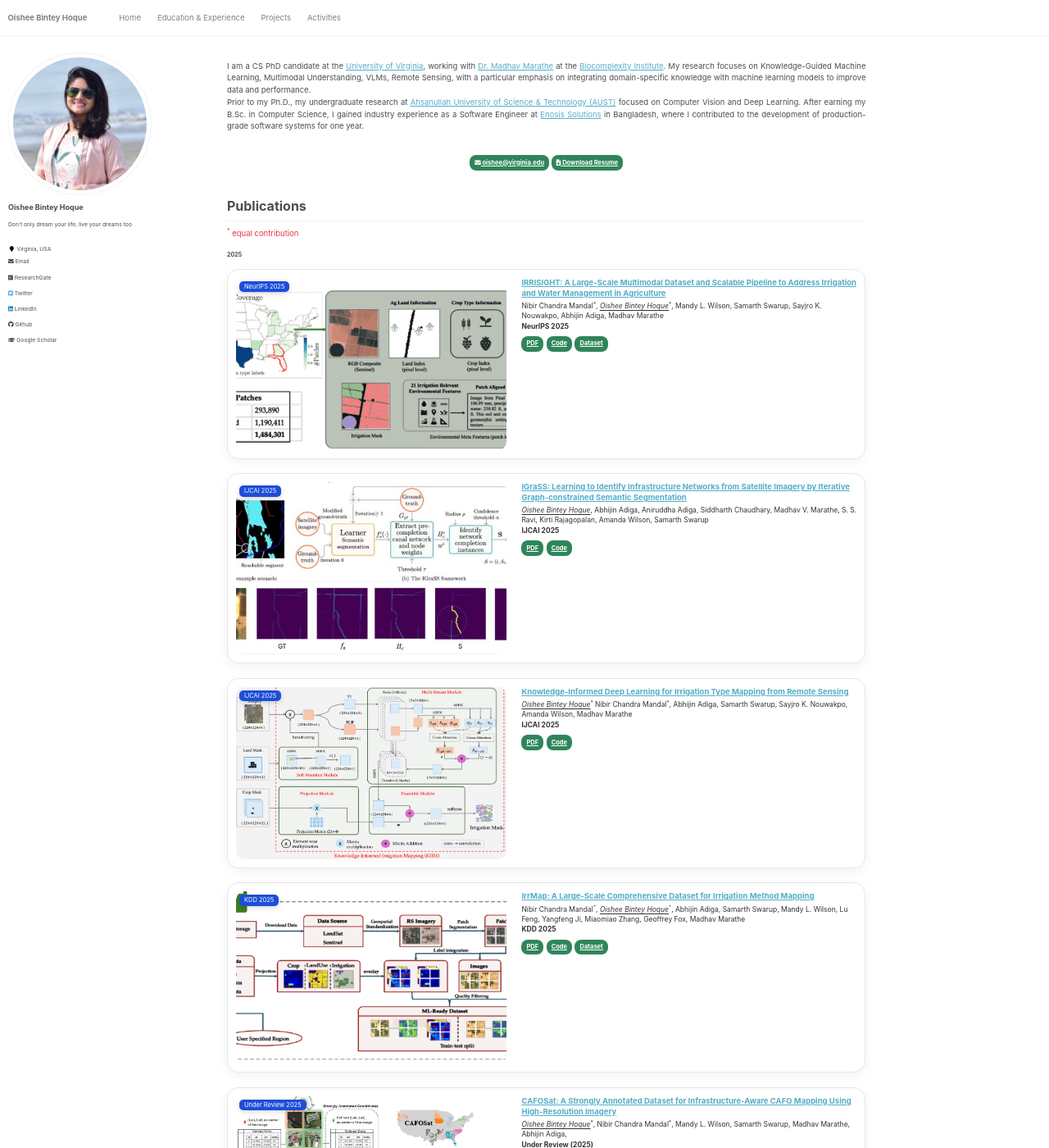
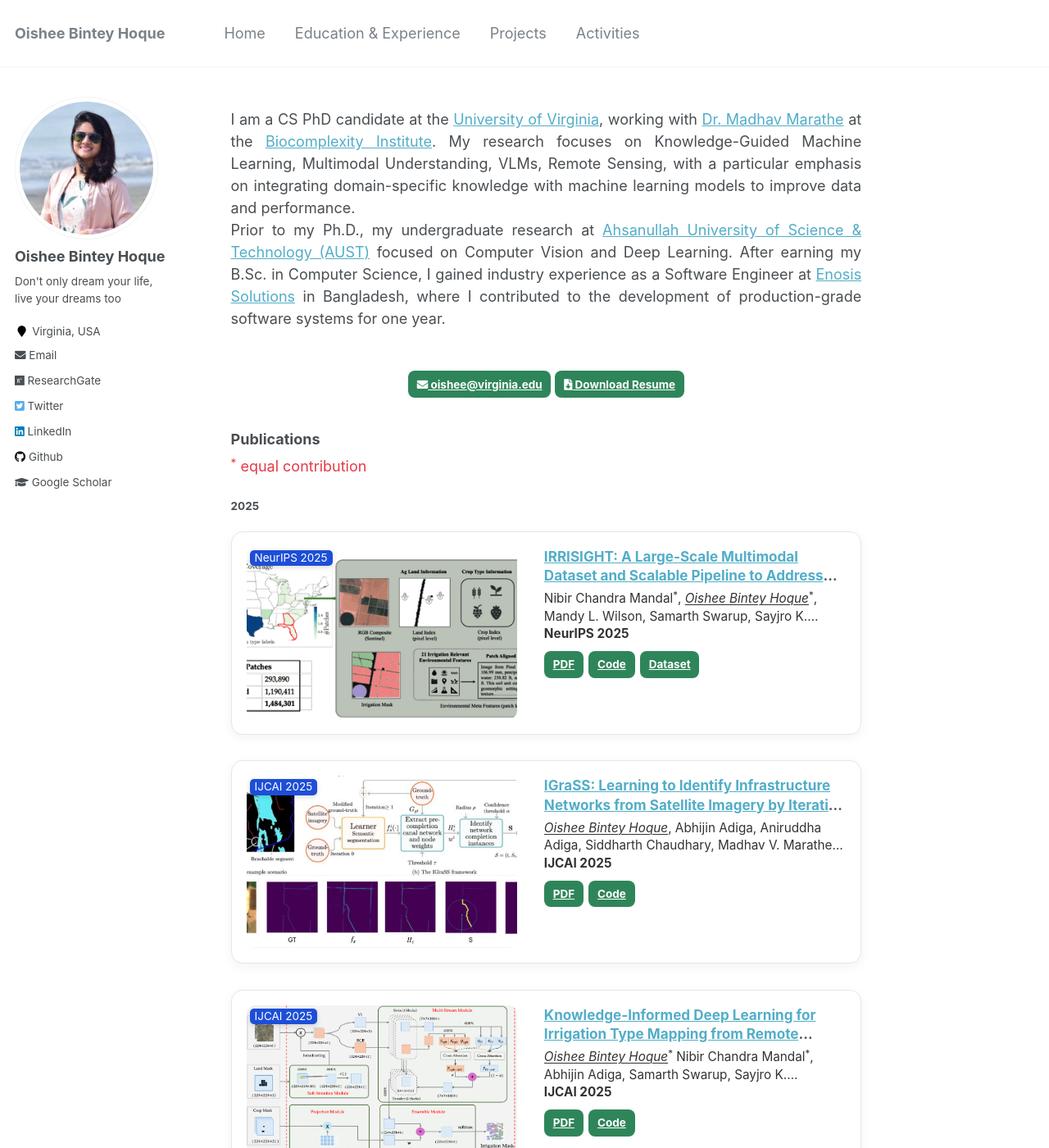
Before and after one commit to oishee-hoque/oishee-hoque.github.io, a Jekyll site: the page built from _pages/about.md, in a window 1280 px wide and 1400 px high. Shown: the whole window at 82% size. Built offline with Jekyll 4.4.1, drawn with Linux system fonts in a browser that asks for light colours; some of the changed text lies outside the part shown.

Commit message:
update about.md

```diff
--- a/_includes/head/custom.html
+++ b/_includes/head/custom.html
@@ -23,7 +23,7 @@
 <meta name="msapplication-config" content="{{ base_path }}/images/browserconfig.xml?v=M44lzPylqQ">
 <meta name="theme-color" content="#ffffff">
 <link rel="stylesheet" href="{{ base_path }}/assets/css/academicons.css"/>
-<link rel="stylesheet" href="{{ base_path }}/assets/css/custom.css"/>
+<!-- <link rel="stylesheet" href="{{ base_path }}/assets/css/custom.css"/> -->
 
 
 <script type="text/x-mathjax-config"> MathJax.Hub.Config({ TeX: { equationNumbers: { autoNumber: "all" } } }); </script>
--- a/_pages/about.md
+++ b/_pages/about.md
@@ -35,7 +35,7 @@ Prior to my Ph.D., my undergraduate research at <a href="http://aust.edu/">Ahsan
 <!-- <a href="https://oishee-hoque.github.io/publications/"> <img src="https://oishee-hoque.github.io/images/pubs.png" alt="Publication Venues"
 	title="Publication Venues" width="600" height="200"> </a> -->
 
-## Publications
+### Publications
 <p class="contrib-note" style="color:#e63946;">
   <sup>*</sup> equal contribution
 </p>
--- a/assets/css/custom.css
+++ /dev/null
@@ -1,43 +0,0 @@
-/* Base font size (everything scales from this) */
-html { font-size: 10px; }   /* default is 16px; try 15 or 14 */
-
-/* Headings a bit smaller */
-h1 { font-size: 1.9rem; }
-h2 { font-size: 1.6rem; }
-h3 { font-size: 1.3rem; }
-
-/* Optional: tighter body text in posts/pages */
-.page__content { font-size: 0.95rem; line-height: 1.55; }
-
-/* Optional: smaller nav/sidebar text */
-.masthead, .site-nav { font-size: 0.95rem; }
-.sidebar { font-size: 0.9rem; }
-
-/* Mobile tweaks */
-@media (max-width: 640px) {
-  html { font-size: 14px; }
-}
-/* center the row */
-.contact-cta {
-  text-align: center;
-  margin: 1rem 0 1.25rem;
-}
-
-/* ghost/transparent buttons */
-.btn--ghost,
-.btn--ghost-primary {
-  background: transparent !important;
-  color: #2f855a;                /* primary green */
-  border-color: #2f855a;
-}
-
-.btn--ghost-primary {
-  color: #1d4ed8;                /* blue accent for primary */
-  border-color: #1d4ed8;
-}
-
-.btn--ghost:hover        { background: rgba(47,133,90,0.08) !important; }
-.btn--ghost-primary:hover{ background: rgba(29,78,216,0.08) !important; }
-
-/* optional: make icons align nicely */
-.contact-cta .btn i { margin-right: .4rem; vertical-align: -1px; }
```
